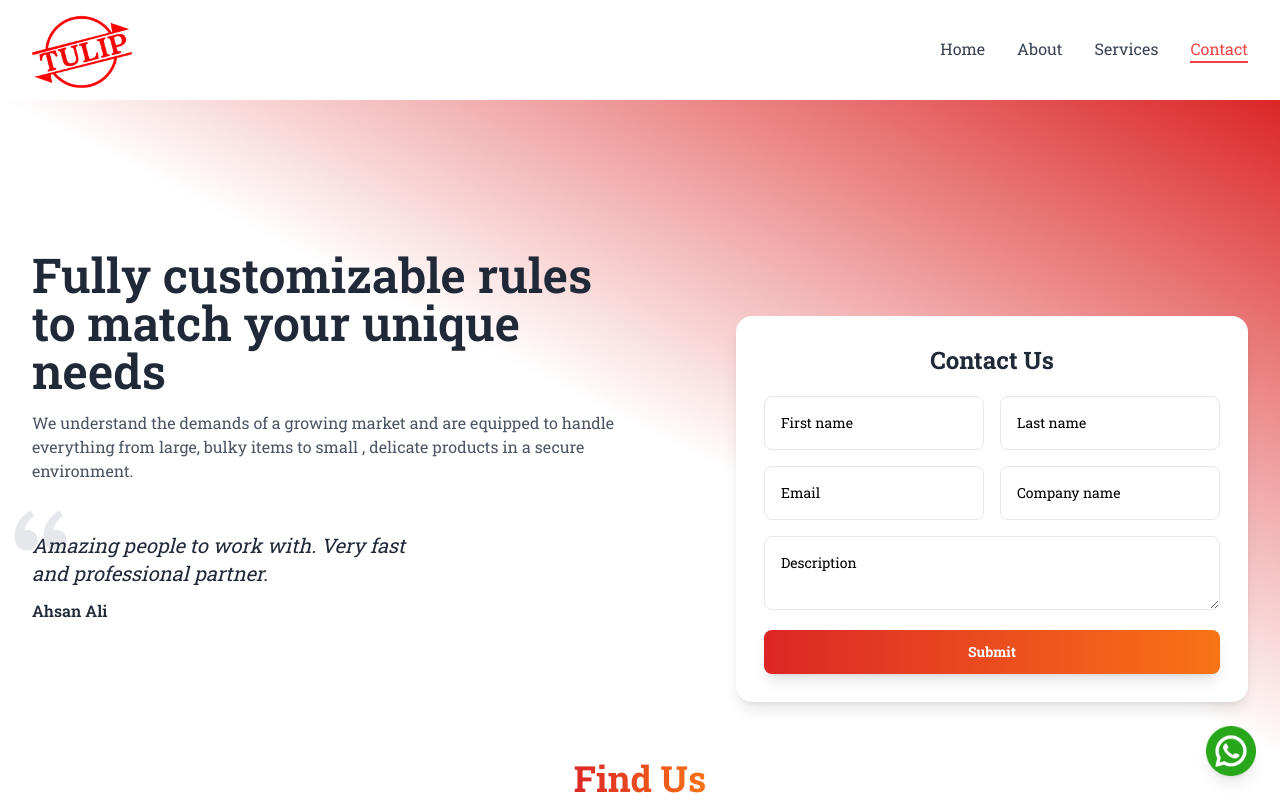
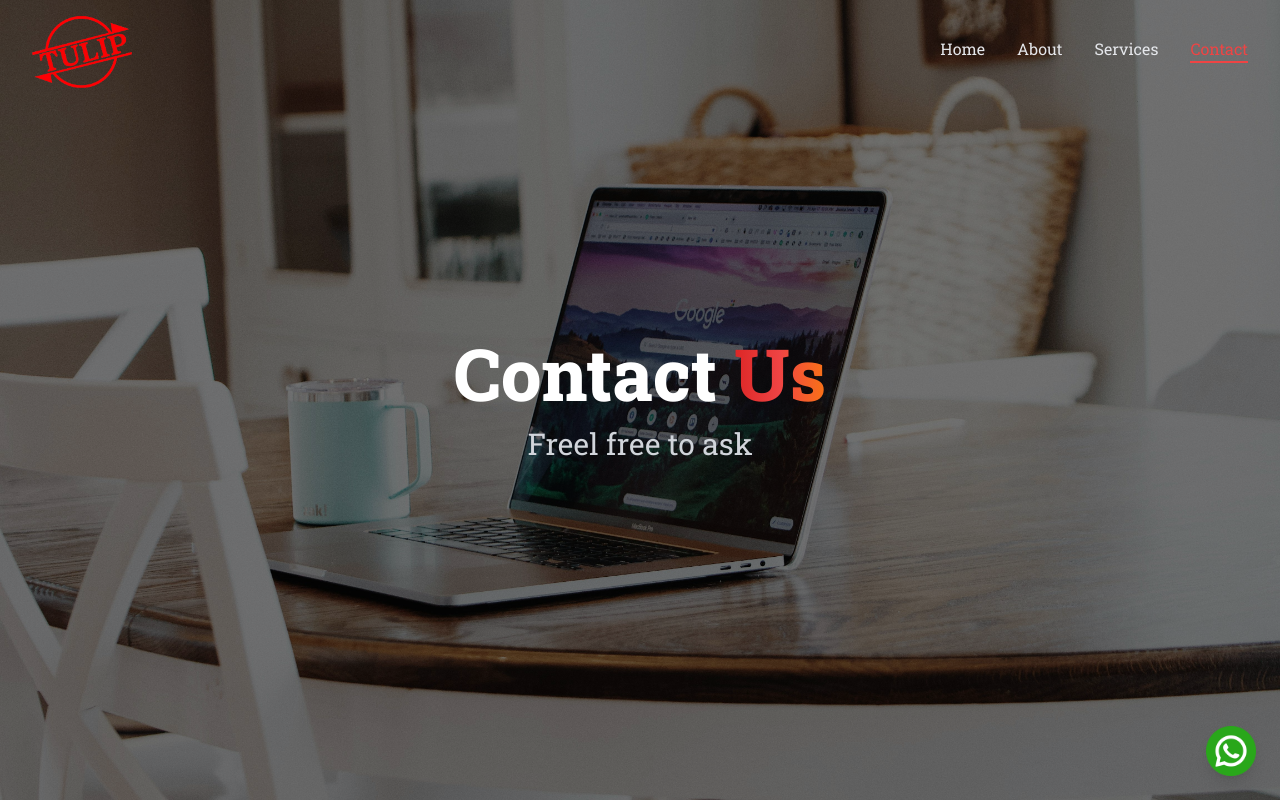
Before and after one commit to tulipbond/tulip-website, a Next.js app: page /contactus in a window 1280 px wide. Shown: the top 800 px of the page. Built offline with nearby package versions, Linux system fonts and the light colour scheme; a web font is replaced by a local one; what taos would draw is missing.

Commit message:
contact us

```diff
--- /dev/null
+++ b/src/app/(pages)/contactus/components/ContactBanner.tsx
@@ -0,0 +1,49 @@
+"use client";
+
+import Link from "next/link";
+import { useEffect, useState } from "react";
+
+export default function HeroBanner() {
+  const [animate, setAnimate] = useState(false);
+
+
+  useEffect(() => {
+    setAnimate(true);
+
+
+  }, []);
+
+  return (
+
+    <section
+      className={`relative bg-contact bg-cover bg-center bg-no-repeat h-[50rem] w-full max-w-[100rem] mx-auto flex items-center justify-center overflow-hidden transform transition-all duration-500 ease-out ${animate ? "opacity-100 translate-y-0" : "opacity-0 translate-y-10"}`}
+
+    >
+      {/* Overlay */}
+      <div className="absolute inset-0 bg-black opacity-50" aria-hidden="true"></div>
+
+      {/* Circular Progress */}
+
+
+      {/* Hero Content */}
+      <div
+        className={`max-w-[100rem] mx-auto px-6 sm:px-12 lg:px-16 text-center transform transition-all duration-500 ease-out ${
+          animate ? "opacity-100 translate-y-0" : "opacity-0 translate-y-10"
+        }`}
+      >
+        <h1 className="text-3xl font-extrabold text-white sm:text-4xl md:text-7xl leading-tight">
+          Contact{" "}
+          <span className="inline-block text-transparent bg-clip-text bg-gradient-to-r from-red-600 via-red-500 to-orange-500">
+            Us
+          </span>
+        </h1>
+        <p className="mt-4  text-gray-300 max-w-2xl mx-auto leading-relaxed text-xl md:text-3xl ">
+          Freel free to ask
+        </p>
+
+      </div>
+
+
+    </section>
+  );
+}
--- a/src/app/(pages)/contactus/page.tsx
+++ b/src/app/(pages)/contactus/page.tsx
@@ -3,6 +3,7 @@
 
 import Map from "@/components/navigation/Map";
 import Contact from "./components/Contact";
+import ContactBanner from "./components/ContactBanner";
 
 
 export default function ContactUshtmlForm() {
@@ -10,6 +11,7 @@ export default function ContactUshtmlForm() {
 
   return (
     <>
+    <ContactBanner/>
     <Contact />
     <Map/>
     </>
--- a/src/components/Header.tsx
+++ b/src/components/Header.tsx
@@ -15,17 +15,16 @@ const Navbar: React.FC = () => {
   const getLinkClasses = (path: string): string => {
     return pathname === path
       ? 'text-red-500 border-b-2 border-red-500'
-      : 'text-gray-700 hover:text-red-500 hover:border-b-2 hover:border-red-500';
+      : 'text-gray-200 hover:text-red-500 hover:border-b-2 hover:border-red-500';
   };
 
   return (
-    <nav className="w-full bg-white max-w-[100rem] mx-auto sticky top-0 z-50 ">
-      <div className="  px-4 sm:px-6 lg:px-8">
+    <nav className="w-full bg-transparent max-w-[100rem] mx-auto fixed top-0 z-50">
+      <div className="px-4 sm:px-6 lg:px-8">
         <div className="flex justify-between items-center h-18">
           {/* Logo */}
           <Link href="/" className="flex items-center space-x-2">
             <Image src="/logoFinal.png" alt="logo" width={100} height={50} />
-
           </Link>
 
           {/* Desktop Links */}
@@ -39,7 +38,7 @@ const Navbar: React.FC = () => {
           {/* Mobile Menu Button */}
           <button
             type="button"
-            className="md:hidden text-gray-800 hover:text-red-500 focus:outline-none"
+            className="md:hidden text-gray-200 hover:text-red-500 focus:outline-none"
             onClick={handleToggle}
           >
             <svg
@@ -62,7 +61,7 @@ const Navbar: React.FC = () => {
 
       {/* Mobile Menu */}
       {isOpen && (
-        <div className="md:hidden bg-white shadow-md">
+        <div className="md:hidden bg-black bg-opacity-75 shadow-md">
           <div className="px-4 py-2 space-y-2 flex flex-col text-center">
             <Link href="/" className={getLinkClasses('/')} onClick={handleToggle}>Home</Link>
             <Link href="/about" className={getLinkClasses('/about')} onClick={handleToggle}>About</Link>
--- a/tailwind.config.ts
+++ b/tailwind.config.ts
@@ -17,6 +17,7 @@ export default {
       backgroundImage: {
         'parallex': 'url("/bg_banner.jpg")',
         'banner':'url("/bann.png")',
+        'contact':'url("/contact.jpg")',
 
       },
       fontFamily: {
```
Also changed, not shown: public/contact.jpg (added).
